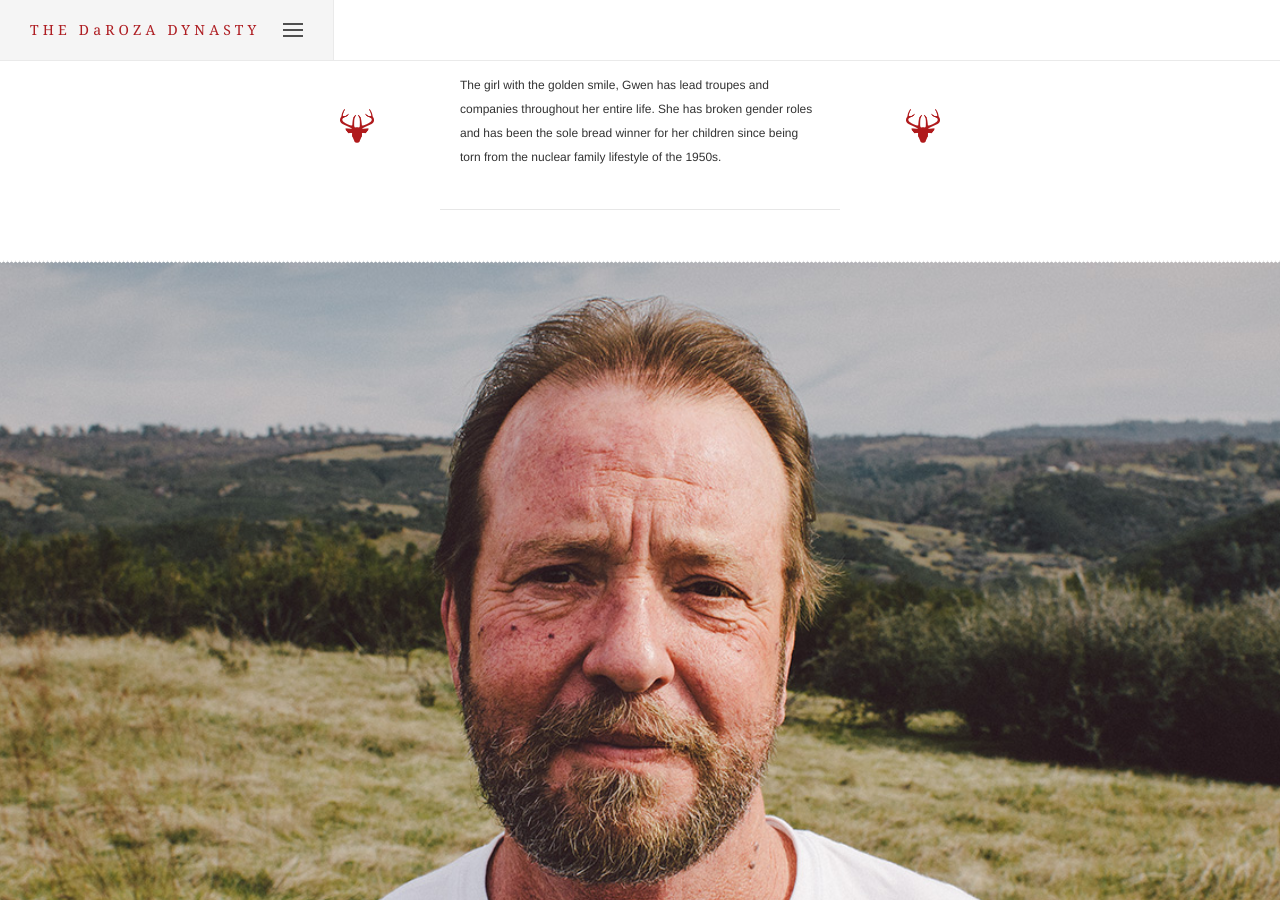
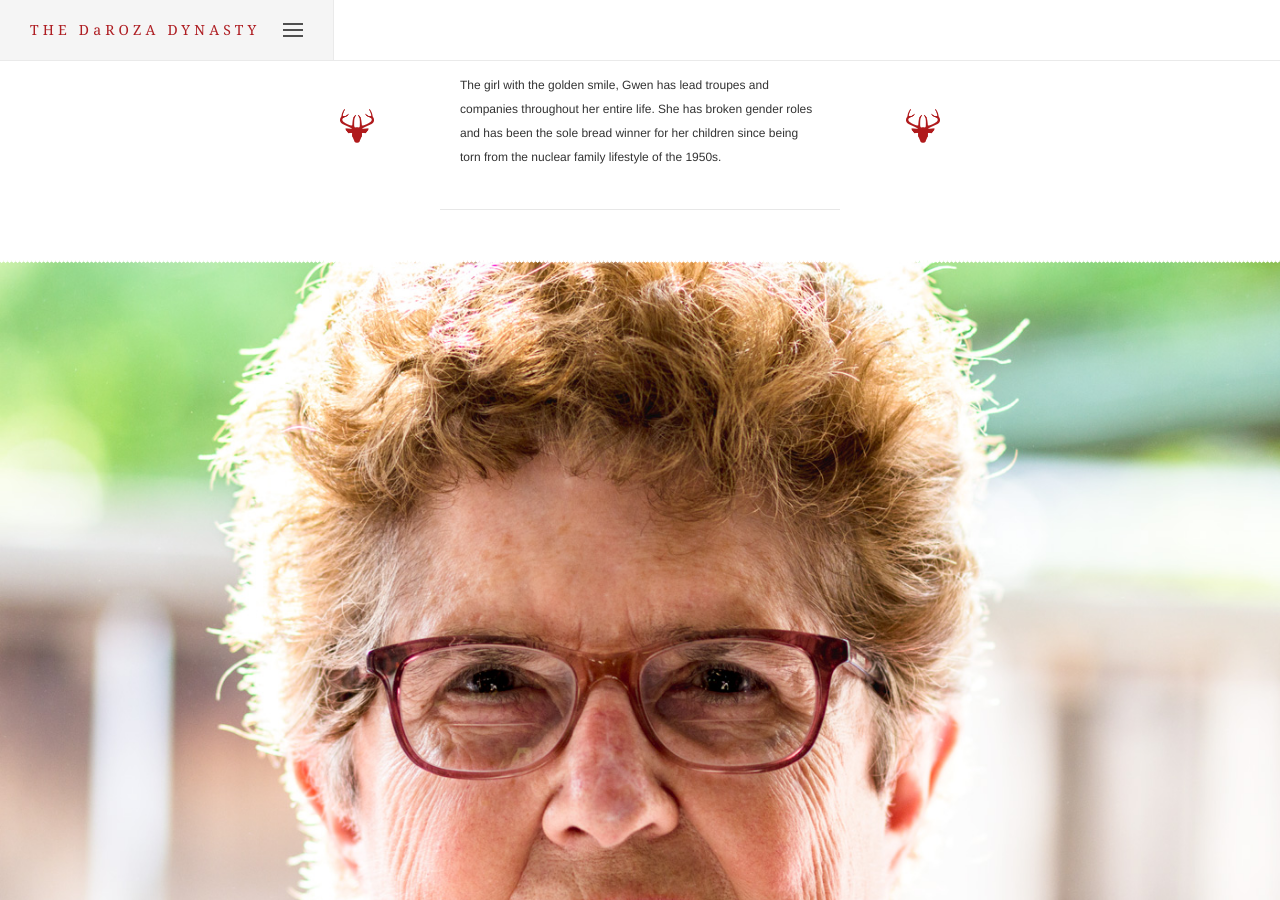
Before and after one commit to travisneilson/DaRoza, a Jekyll site: the page built from _posts/2013-11-25-gwen-wilder.html, in a window 1280 px wide and 900 px high, scrolled down 308 px. Built offline with Jekyll 4.4.1, drawn with Linux system fonts in a browser that asks for light colours.

Commit message:
More gwen content edits

```diff
--- a/_posts/2013-11-25-gwen-wilder.html
+++ b/_posts/2013-11-25-gwen-wilder.html
@@ -24,7 +24,7 @@ htmlclass: page-profile gwen-wilder
 </div>
 
 
-<div class="full-width-portrait" style="background-image: url(/assets/img/greg/portrait-greg.jpg);">
+<div class="full-width-portrait" style="background-image: url(/assets/img/gwen/portrait-gwen.jpg);">
   <div class="aspect"></div>
 </div>
 
```
Also changed, not shown: assets/img/gwen/gwen-gail.jpg, assets/img/gwen/gwen-gail2.jpg.
